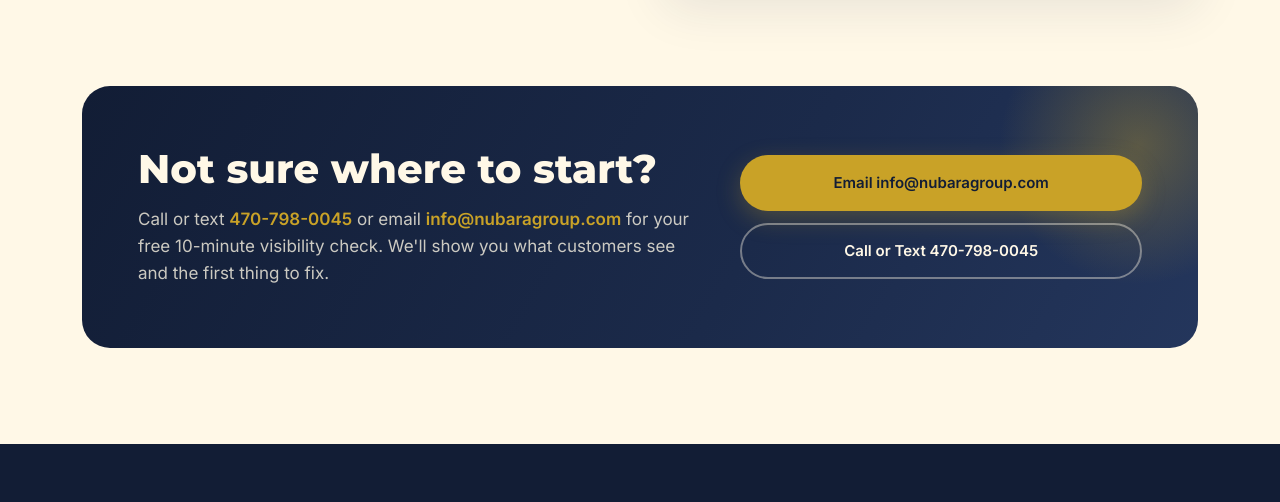
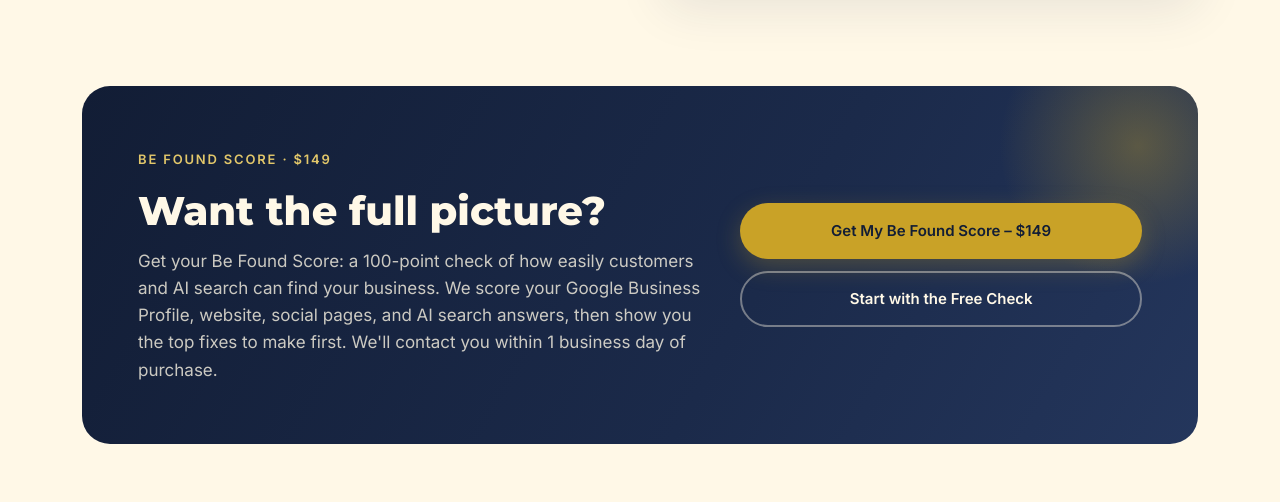
Before and after one commit to dantemnunn/nubara-llc, a plain HTML site: page index.html in a window 1280 px wide. Shown: the part 5816-6318 px from the top of the page. Drawn offline with Linux system fonts and the light colour scheme.

Commit message:
Add Be Found Score ($149) section with Stripe payment link
Co-Authored-By: Claude Opus 5.5 <noreply@anthropic.com>
Claude-Session: https://claude.ai/code/session_01B5GryUnt35c1urK5zGJnXP

```diff
--- a/index.html
+++ b/index.html
@@ -234,6 +234,22 @@
     </div>
   </section>
 
+  <section id="score" style="padding-top:0">
+    <div class="wrap">
+      <div class="cta-band">
+        <div>
+          <span class="eyebrow">Be Found Score &middot; $149</span>
+          <h2>Want the full picture?</h2>
+          <p>Get your Be Found Score: a 100-point check of how easily customers and AI search can find your business. We score your Google Business Profile, website, social pages, and AI search answers, then show you the top fixes to make first. We'll contact you within 1 business day of purchase.</p>
+        </div>
+        <div class="cta-actions">
+          <a class="btn btn-gold" href="https://buy.stripe.com/eVqeVd1741jJ54rgOz57W00" target="_blank" rel="noopener">Get My Be Found Score &ndash; $149</a>
+          <a class="btn btn-ghost" href="#check">Start with the Free Check</a>
+        </div>
+      </div>
+    </div>
+  </section>
+
   <section id="contact" style="padding-top:0">
     <div class="wrap">
       <div class="cta-band">
```
